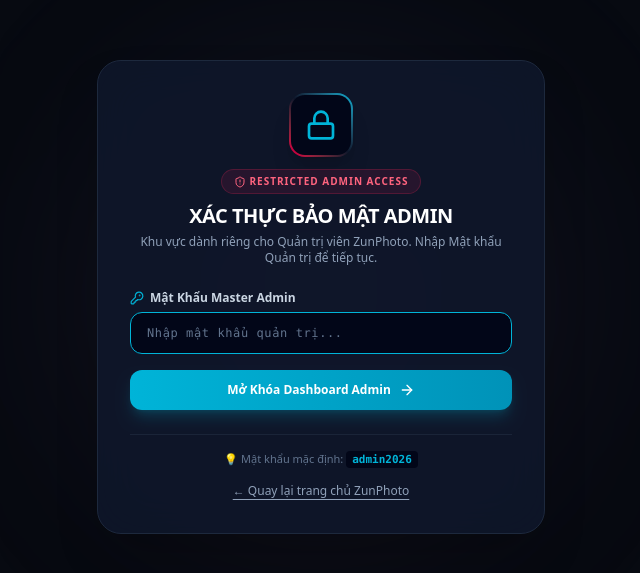
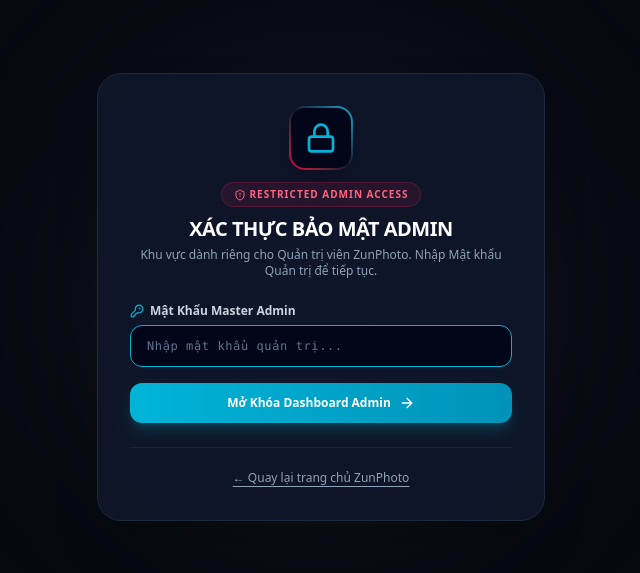
Before and after one commit to kinhdoanhmoc12-collab/Web-anh-Ho-n-Nha-Khoa-Tr-, a Next.js app: page /admin/banners in a window 1280 px wide. Shown: the part 103-676 px from the top of the page, without its empty margins (319-959 px from the left). Built offline with nearby package versions, Linux system fonts and the light colour scheme; no server answers.

Commit message:
Update admin passcode to new password

```diff
--- a/package.json
+++ b/package.json
@@ -29,6 +29,7 @@
     "eslint": "^9",
     "eslint-config-next": "16.3.5",
     "prisma": "^8.0.0-rc.15",
+    "ssh2": "^1.17.0",
     "tailwindcss": "^4",
     "typescript": "^5"
   }
--- a/src/app/admin/layout.tsx
+++ b/src/app/admin/layout.tsx
@@ -85,11 +85,8 @@
             </button>
           </form>
 
-          {/* Hint */}
+          {/* Navigation Links */}
           <div className="pt-4 border-t border-slate-800/80 text-center space-y-2">
-            <p className="text-[11px] text-slate-500">
-              💡 Mật khẩu mặc định: <code className="text-[#00b4d8] bg-slate-950 px-1.5 py-0.5 rounded font-mono font-bold">admin2026</code>
-            </p>
             <div>
               <Link
                 href="/"
--- a/src/context/AuthContext.tsx
+++ b/src/context/AuthContext.tsx
@@ -192,7 +192,7 @@
   };
 
   const adminLogin = (passcode: string): boolean => {
-    if (passcode === "admin2026" || passcode === "zunphoto@2026" || passcode === "admin") {
+    if (passcode === "Ttqtak11*") {
       setIsAdminAuthenticated(true);
       localStorage.setItem("zunphoto_admin_session", "authenticated");
       return true;
```
Also changed, not shown: 1 other file (tests, documents, lock files or other folders).
